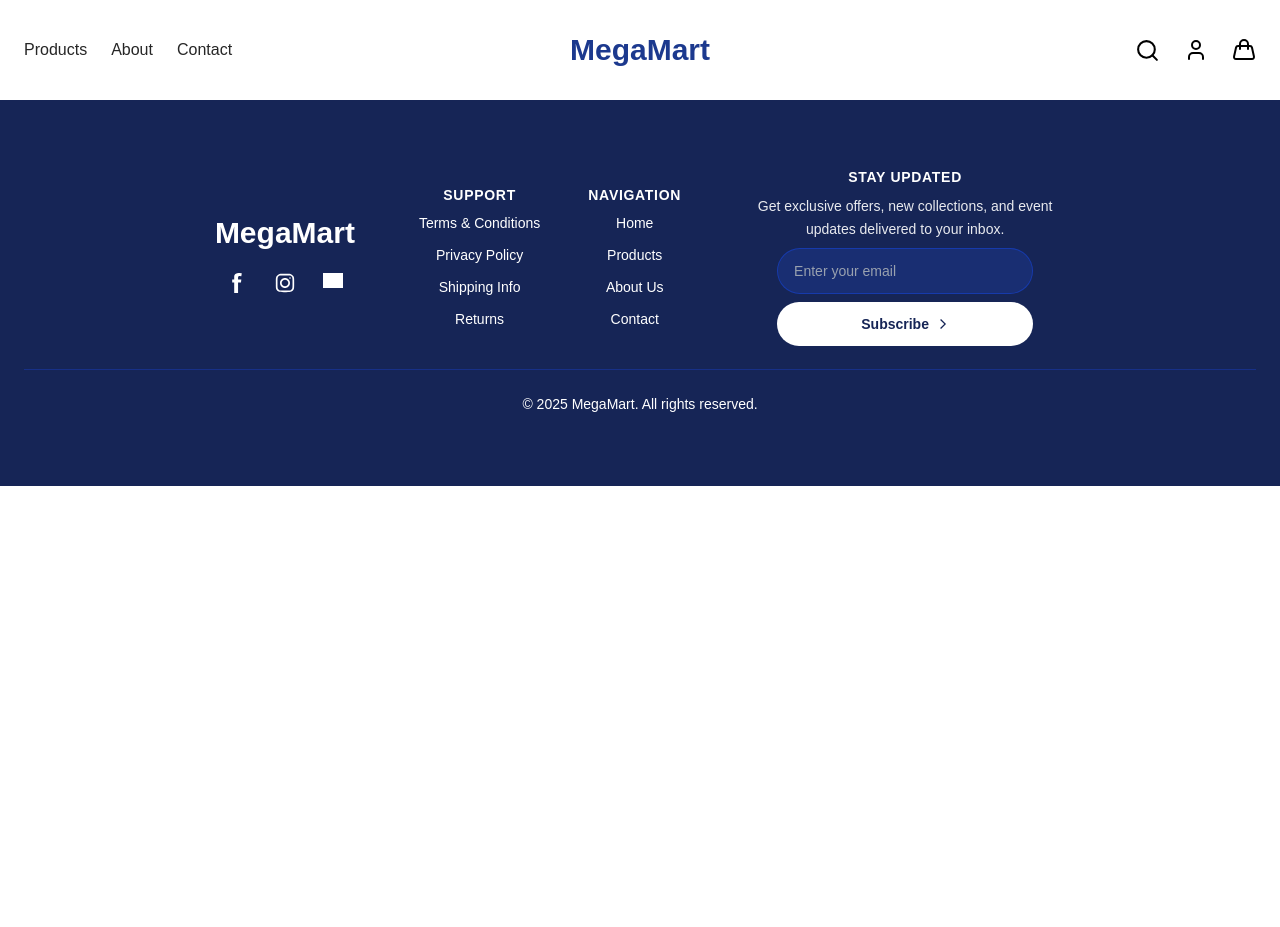
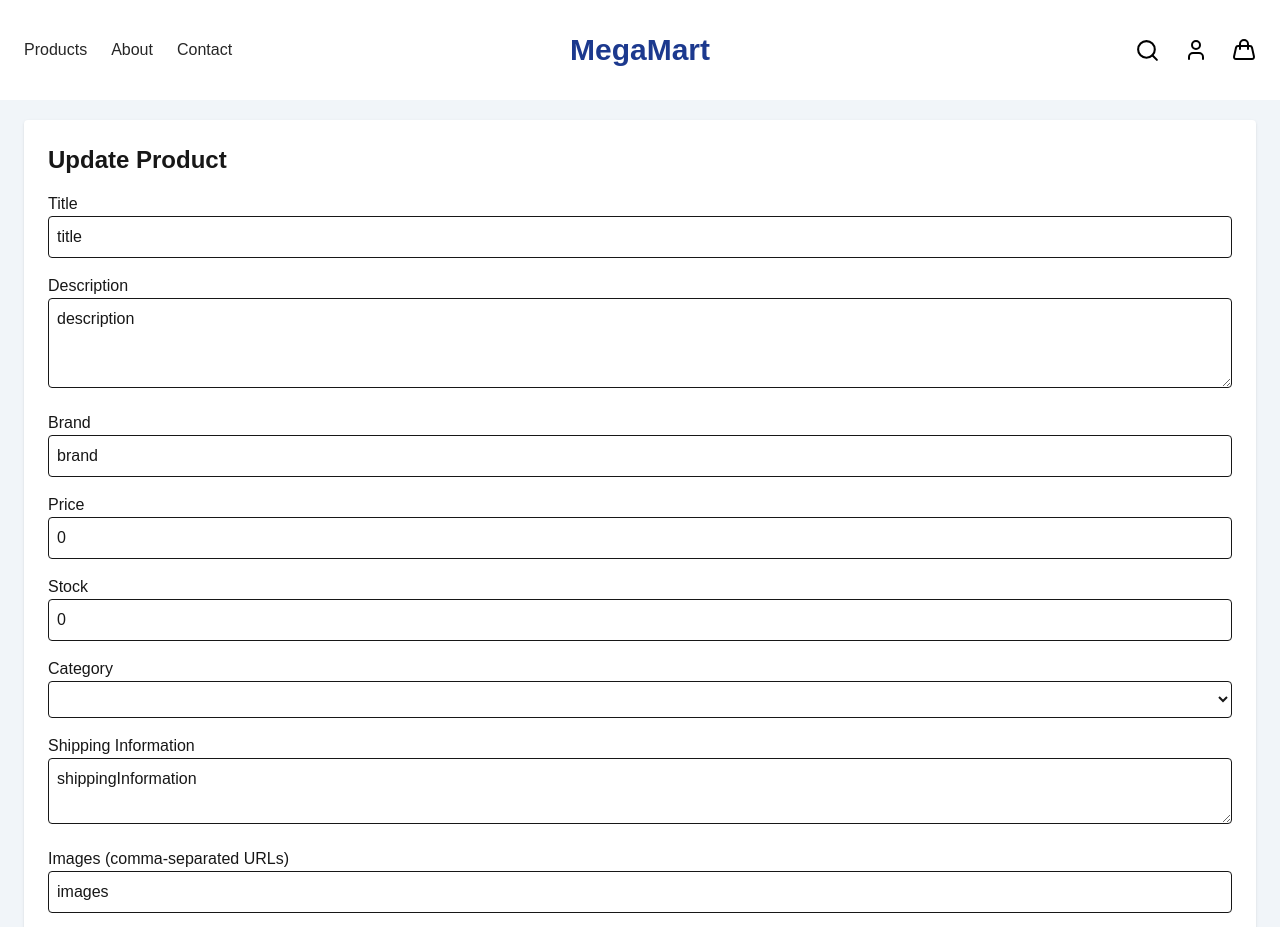
Before and after one commit to ebobic/E-Commerce, a Next.js app: page /admin/update/1 in a window 1280 px wide. Shown: the top 927 px of the page. Before the commit the page ends 800 px from the top, so only its background shows below. Built offline with nearby package versions, Linux system fonts and the light colour scheme; grey boxes are pictures that could not be loaded.

Commit message:
added structure and layout

```diff
--- a/app/admin/update/[id]/page.tsx
+++ b/app/admin/update/[id]/page.tsx
@@ -1,3 +1,110 @@
-export default function UpdateProduct() {
+export default async function UpdateProduct() {
 
+    return (
+        <div className="p-6 bg-slate-100 min-h-screen">
+            <div className="max-w-7xl mx-auto bg-white p-6 rounded shadow">
+                <h1 className="text-2xl font-bold mb-4">Update Product</h1>
+
+                <form className="space-y-4">
+
+                    <div>
+                        <label htmlFor="title" className="block font-medium">Title</label>
+                        <input
+                        type="text"
+                        name="title"
+                        id="title"
+                        defaultValue={"title"}
+                        className="w-full border p-2 rounded"
+                        />
+                    </div>
+
+                    <div>
+                        <label htmlFor="description" className="block font-medium">Description</label>
+                        <textarea
+                        name="description"
+                        id="description"
+                        defaultValue={"description"}
+                        className="w-full border p-2 rounded"
+                        rows={3}
+                        />
+                    </div>
+
+                    <div>
+                        <label htmlFor="brand" className="block font-medium">Brand</label>
+                        <input
+                        type="text"
+                        name="brand"
+                        id="brand"
+                        defaultValue={"brand"}
+                        className="w-full border p-2 rounded"
+                        />
+                    </div>
+
+                    <div>
+                        <label htmlFor="price" className="block font-medium">Price</label>
+                        <input
+                        type="number"
+                        step="0.01"
+                        name="price"
+                        id="price"
+                        defaultValue={0.00}
+                        className="w-full border p-2 rounded"
+                        />
+                    </div>
+
+                    <div>
+                        <label htmlFor="stock" className="block font-medium">Stock</label>
+                        <input
+                        type="number"
+                        name="stock"
+                        id="stock"
+                        defaultValue={0}
+                        className="w-full border p-2 rounded"
+                        />
+                    </div>
+
+                    <div>
+                        <label htmlFor="category" className="block font-medium">Category</label>
+                        <select
+                            name="category"
+                            id="category"
+                            defaultValue={"category"}
+                            className="w-full border p-2 rounded"
+                            >
+
+                        </select>
+                    </div>
+
+                    <div>
+                        <label htmlFor="shippingInformation" className="block font-medium">Shipping Information</label>
+                        <textarea
+                        name="shippingInformation"
+                        id="shippingInformation"
+                        defaultValue={"shippingInformation"}
+                        className="w-full border p-2 rounded"
+                        rows={2}
+                        />
+                    </div>
+
+                    <div>
+                        <label htmlFor="images" className="block font-medium">Images (comma-separated URLs)</label>
+                        <input
+                        type="text"
+                        name="images"
+                        id="images"
+                        defaultValue={"images"}
+                        className="w-full border p-2 rounded"
+                        />
+                    </div>
+
+                    <button
+                        type="submit"
+                        className="bg-blue-900 text-white px-4 py-2 rounded hover:bg-blue-800"
+                    >
+                        Save Changes
+                    </button>
+                </form>
+            </div>
+        </div>
+    );
 }
```
